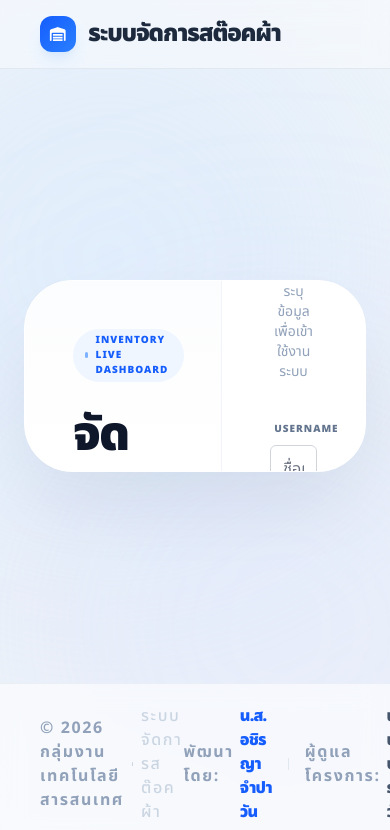
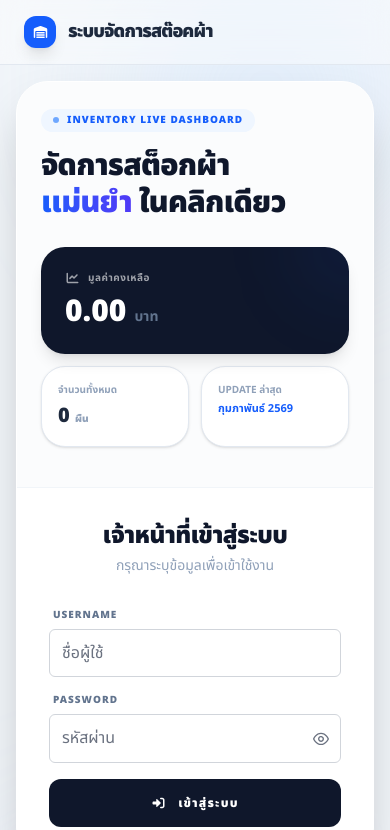
Before and after one commit to haru-1chi/linen-stock, a React (Vite) app in the folder linen_frontend/: page / in a window 390 px wide. Shown: the top 830 px of the page. Built offline with nearby package versions, Linux system fonts and the light colour scheme; no server answers.

Commit message:
Modify responsive home

```diff
--- a/linen_frontend/index.html
+++ b/linen_frontend/index.html
@@ -1,13 +1,16 @@
 <!doctype html>
 <html lang="en">
+
 <head>
   <meta charset="UTF-8" />
   <link rel="icon" type="image/svg+xml" href="/vite.svg" />
   <meta name="viewport" content="width=device-width, initial-scale=1.0" />
-    <title>linen_frontend</title>
+  <title>เว็บจัดการสต๊อคผ้า</title>
 </head>
+
 <body>
   <div id="root"></div>
   <script type="module" src="/src/main.jsx"></script>
 </body>
+
 </html>
--- a/linen_frontend/src/components/Footer.jsx
+++ b/linen_frontend/src/components/Footer.jsx
@@ -2,21 +2,26 @@ import React from "react";
 
 function Footer() {
   return (
-    <footer className="w-full bg-white/60 backdrop-blur-md border-t border-slate-200/60 py-5 px-10 flex justify-between items-center z-20">
-      <div className="flex items-center gap-2 text-md font-bold text-slate-400 uppercase tracking-widest">
+    <footer className="w-full bg-white/60 backdrop-blur-md border-t border-slate-200/60 py-6 md:py-5 px-6 md:px-10 flex flex-col md:flex-row justify-between items-center gap-4 md:gap-0 z-20 shrink-0">
+      {/* ส่วนลิขสิทธิ์ */}
+      <div className="flex flex-col md:flex-row items-center gap-1 md:gap-2 text-sm md:text-md font-bold text-slate-400 uppercase tracking-widest text-center">
         <span>© 2026 กลุ่มงานเทคโนโลยีสารสนเทศ</span>
-        <span className="w-1 h-1 bg-slate-300 rounded-full"></span>
-        <span className="text-slate-300 font-medium">ระบบจัดการสต๊อคผ้า</span>
+        <span className="hidden md:block w-1 h-1 bg-slate-300 rounded-full"></span>
+        <span className="text-slate-400 font-medium">ระบบจัดการสต๊อคผ้า</span>
       </div>
 
-      <div className="flex items-center gap-4 text-md font-black text-slate-500 uppercase tracking-tighter">
+      {/* ส่วนรายชื่อผู้จัดทำ */}
+      <div className="flex flex-col md:flex-row items-center gap-2 md:gap-4 text-sm md:text-md font-black text-slate-500 uppercase tracking-tighter">
         <div className="flex items-center gap-1.5">
-          <span className="text-slate-400 font-bold uppercase tracking-widest">พัฒนาโดย:</span>
+          <span className="text-slate-400 font-bold uppercase tracking-widest text-sm md:text-md">พัฒนาโดย:</span>
           <span className="text-blue-600">น.ส. อชิรญา จำปาวัน</span>
         </div>
-        <div className="w-[1px] h-3 bg-slate-200"></div>
+
+        {/* เส้นแบ่งจะโชว์เฉพาะจอใหญ่ */}
+        <div className="hidden md:block w-[1px] h-3 bg-slate-200"></div>
+
         <div className="flex items-center gap-1.5">
-          <span className="text-slate-400 font-bold uppercase tracking-widest">
+          <span className="text-slate-400 font-bold uppercase tracking-widest text-sm md:text-md">
             ผู้ดูแลโครงการ:</span>
           <span className="text-slate-600">นาย นนท์ บรรณวัตน์</span>
         </div>
--- a/linen_frontend/src/pages/Home.jsx
+++ b/linen_frontend/src/pages/Home.jsx
@@ -1,13 +1,13 @@
 import React, { useState, useEffect } from "react";
-import { Link, useNavigate } from "react-router-dom";
+import { useNavigate } from "react-router-dom";
 import { FontAwesomeIcon } from "@fortawesome/react-fontawesome";
 import {
   faWarehouse,
-  faClipboardList,
-  faChartLine,
   faSignInAlt,
   faSpinner,
-  faChevronDown,
+  faChartLine,
+  faLayerGroup,
+  faClock
 } from "@fortawesome/free-solid-svg-icons";
 
 import { Message } from "primereact/message";
@@ -17,12 +17,9 @@ import { useAuth } from "../contexts/AuthContext";
 
 import Footer from "../components/Footer";
 
-const API_BASE =
-  import.meta.env.VITE_REACT_APP_API || "http://localhost:3000/api";
+const API_BASE = import.meta.env.VITE_REACT_APP_API || "http://localhost:3000/api";
 
 function Home() {
-  const navigate = useNavigate();
-
   const { login } = useAuth();
   const [username, setUsername] = useState("");
   const [password, setPassword] = useState("");
@@ -31,29 +28,21 @@ function Home() {
 
   const [summaryData, setSummaryData] = useState({
     totalValuation: 0,
+    totalItems: 0,
     isLoading: true,
   });
 
   const handleLogin = async () => {
-    // Basic validation
     if (!username || !password) {
       setError("กรุณากรอก username และ password");
       return;
     }
-
     setLoading(true);
     setError("");
-
     try {
       await login(username, password);
     } catch (err) {
-      if (err.message.includes("ไม่พบผู้ใช้งาน")) {
-        setError("ไม่พบผู้ใช้งานนี้ในระบบ");
-      } else if (err.message.includes("รหัสผ่านไม่ถูกต้อง")) {
-        setError("รหัสผ่านไม่ถูกต้อง");
-      } else {
-        setError("เกิดข้อผิดพลาด กรุณาลองใหม่อีกครั้ง");
-      }
+      setError(err.message.includes("ไม่พบผู้ใช้งาน") ? "ไม่พบผู้ใช้งานนี้ในระบบ" : "รหัสผ่านไม่ถูกต้อง");
     } finally {
       setLoading(false);
     }
@@ -64,16 +53,14 @@ function Home() {
     try {
       const response = await fetch(`${API_BASE}/stock/dashboard-summary`);
       const result = await response.json();
-
       if (result.success) {
         setSummaryData({
           totalValuation: result.totalValuation,
-          totalItems: result.totalItems, // เพิ่มบรรทัดนี้
+          totalItems: result.totalItems,
           isLoading: false,
         });
       }
     } catch (err) {
-      console.error("Fetch dashboard error:", err);
       setSummaryData((prev) => ({ ...prev, isLoading: false }));
     }
   };
@@ -83,186 +70,169 @@ function Home() {
   }, []);
 
   const onFormSubmit = (e) => {
-    e.preventDefault(); // สำคัญมาก! กันไม่ให้หน้าเว็บ Refresh
+    e.preventDefault();
     handleLogin();
   };
 
   return (
-    <div className="h-screen w-full flex flex-col bg-slate-100 overflow-hidden relative">
-      {/* Background Decor - นุ่มนวลขึ้น ไม่แย่งสายตา */}
-      <div className="absolute top-[-5%] right-[-5%] w-150 h-150 bg-blue-200/30 rounded-full blur-[120px] z-0"></div>
-      <div className="absolute bottom-[-10%] left-[-5%] w-150 h-150 bg-indigo-200/20 rounded-full blur-[120px] z-0"></div>
+    <div className="min-h-screen w-full flex flex-col bg-slate-100 relative overflow-x-hidden">
+
+      {/* Background Decor */}
+      <div className="absolute top-[-5%] right-[-5%] w-72 h-72 md:w-150 md:h-150 bg-blue-200/30 rounded-full blur-[80px] md:blur-[120px] z-0"></div>
+      <div className="absolute bottom-[-10%] left-[-5%] w-72 h-72 md:w-150 md:h-150 bg-indigo-200/20 rounded-full blur-[80px] md:blur-[120px] z-0"></div>
 
       {/* --- Nav --- */}
-      <nav className="z-20 py-4 px-10 flex justify-between items-center shrink-0 bg-white/40 backdrop-blur-md border-b border-slate-200">
+      <nav className="z-20 py-4 px-6 md:px-10 flex justify-between items-center shrink-0 bg-white/40 backdrop-blur-md border-b border-slate-200">
         <div className="flex items-center gap-3">
-          <div className="w-9 h-9 bg-linear-to-br from-blue-600 to-blue-500 rounded-xl flex items-center justify-center text-white shadow-lg shadow-blue-200/50">
-            <FontAwesomeIcon icon={faWarehouse} size="sm" />
+          <div className="w-8 h-8 md:w-9 md:h-9 bg-blue-600 rounded-xl flex items-center justify-center text-white shadow-lg">
+            <FontAwesomeIcon icon={faWarehouse} size="xs" className="md:text-sm" />
           </div>
-          <span className="text-2xl font-black text-slate-800 tracking-tighter uppercase">
+          <span className="text-lg md:text-2xl font-black text-slate-800 tracking-tighter uppercase">
             ระบบจัดการสต๊อคผ้า
           </span>
         </div>
       </nav>
 
       {/* --- Main Content --- */}
-      <main className="flex-1 flex items-center justify-center p-6 z-10 overflow-hidden">
-        <div className="w-full max-w-6xl aspect-video max-h-165 bg-white border border-white shadow-[0_40px_80px_-15px_rgba(15,23,42,0.08)] rounded-[3rem] flex overflow-hidden">
+      <main className="flex-1 flex items-center justify-center p-4 md:p-10 z-10">
+        <div className="w-full max-w-6xl bg-white border border-white shadow-2xl rounded-[2rem] md:rounded-[3rem] flex flex-col lg:flex-row overflow-hidden">
+
           {/* Left: Summary Panel */}
-          <div className="w-[58%] p-12 flex flex-col bg-linear-to-b from-slate-50/50 to-white border-r border-slate-100">
-            <div className="mb-5">
-              <div className="inline-flex items-center gap-2 px-3 py-1 rounded-full bg-blue-50 text-blue-600 text-[10px] font-black tracking-widest uppercase mb-6">
+          <div className="w-full lg:w-[58%] p-6 md:p-12 flex flex-col bg-slate-50/50 border-b lg:border-b-0 lg:border-r border-slate-100">
+            <div className="mb-6">
+              <div className="inline-flex items-center gap-2 px-3 py-1 rounded-full bg-blue-50 text-blue-600 text-[10px] font-black tracking-widest uppercase mb-4">
                 <span className="w-1.5 h-1.5 rounded-full bg-blue-500 animate-pulse"></span>
                 Inventory Live Dashboard
               </div>
-              <h1 className="text-5xl font-black text-slate-900 leading-tight tracking-tight">
+              <h1 className="text-3xl md:text-5xl font-black text-slate-900 leading-tight tracking-tight">
                 จัดการสต็อกผ้า <br />
-                <span className="bg-linear-to-r from-blue-600 to-indigo-600 bg-clip-text text-transparent">
-                  แม่นยำ
-                </span>{" "}
-                ในคลิกเดียว
+                <span className="bg-gradient-to-r from-blue-600 to-indigo-600 bg-clip-text text-transparent">แม่นยำ</span> ในคลิกเดียว
               </h1>
             </div>
 
-            <div className="space-y-5">
-              {/* Main Highlight Card */}
-              <div className="p-10 rounded-[3rem] bg-slate-900 text-white shadow-2xl shadow-blue-900/20 relative overflow-hidden group">
+            {/* --- Dashboard UI --- */}
+            <div className="space-y-4 md:space-y-0">
+
+              {/* MOBILE ONLY: Split Cards */}
+              <div className="md:hidden space-y-3">
+                {/* Primary Card: Valuation */}
+                <div className="p-6 rounded-3xl bg-slate-900 text-white shadow-lg relative overflow-hidden">
                   <div className="relative z-10">
-                  <div className="flex items-center gap-2 mb-4">
-                    <div className="w-8 h-8 rounded-full bg-blue-500/20 flex items-center justify-center">
-                      <FontAwesomeIcon
-                        icon={faChartLine}
-                        className="text-blue-400 text-xs"
-                      />
+                    <div className="flex items-center gap-2 mb-2 opacity-60">
+                      <FontAwesomeIcon icon={faChartLine} size="xs" />
+                      <span className="text-[10px] font-bold uppercase tracking-wider">มูลค่าคงเหลือ</span>
                     </div>
-                    <p className="text-lg font-bold text-slate-400 uppercase tracking-[0.1em]">
-                      มูลค่าคงเหลือในคลัง
+                    <div className="flex items-baseline gap-2">
+                      <span className="text-3xl font-black">
+                        {summaryData.isLoading ? <FontAwesomeIcon icon={faSpinner} spin /> : summaryData.totalValuation?.toLocaleString(undefined, { minimumFractionDigits: 2 })}
+                      </span>
+                      <span className="text-sm font-bold text-slate-500">บาท</span>
+                    </div>
+                  </div>
+                  <div className="absolute top-0 right-0 w-24 h-24 bg-blue-600/10 rounded-full blur-2xl -translate-y-1/2 translate-x-1/2"></div>
+                </div>
+
+                {/* Secondary Card: Items & Update */}
+                <div className="grid grid-cols-2 gap-3">
+                  <div className="p-4 rounded-3xl bg-white border border-slate-200 shadow-sm">
+                    <p className="text-[10px] text-slate-400 font-bold uppercase mb-1">จำนวนทั้งหมด</p>
+                    <p className="text-xl font-black text-slate-800">
+                      {summaryData.totalItems?.toLocaleString() || "0"} <span className="text-[10px] text-slate-400">ผืน</span>
                     </p>
                   </div>
-
-                  <div className="flex items-baseline gap-3">
-                    <p className="text-7xl font-black tracking-tighter">
-                      {summaryData.isLoading ? (
-                        <FontAwesomeIcon
-                          icon={faSpinner}
-                          spin
-                          className="text-slate-700 text-5xl"
-                        />
-                      ) : (
-                        summaryData.totalValuation?.toLocaleString(undefined, {
-                          minimumFractionDigits: 2,
-                          maximumFractionDigits: 2,
-                        })
-                      )}
-                    </p>
-                    <span className="text-2xl font-bold text-slate-500">
-                      บาท
-                    </span>
-                  </div>
-
-                  <div className="mt-8 pt-6 border-t border-slate-800 flex justify-between items-center">
-                    <div className="flex gap-4">
-                      <div>
-                        <p className="text-md text-slate-500 uppercase font-bold tracking-tighter">
-                          จำนวนผ้าทั้งหมด
-                        </p>
-                        <p className="text-3xl font-bold text-slate-200">
-                          {summaryData.totalItems?.toLocaleString() || "0"}{" "}
-                          <span className="text-[10px] text-slate-500">
-                            ผืน
-                          </span>
-                        </p>
-                      </div>
-                    </div>
-                    <div className="text-right">
-                      <p className="text-sm text-slate-500 font-bold uppercase tracking-widest">
-                        Update ล่าสุด
-                      </p>
-                      <p className="text-sm text-blue-400 font-medium">
-                        {new Date().toLocaleDateString("th-TH", {
-                          month: "long",
-                          year: "numeric",
-                        })}
+                  <div className="p-4 rounded-3xl bg-white border border-slate-200 shadow-sm">
+                    <p className="text-[10px] text-slate-400 font-bold uppercase mb-1">Update ล่าสุด</p>
+                    <p className="text-[11px] font-bold text-blue-600 leading-tight">
+                      {new Date().toLocaleDateString("th-TH", { month: "long", year: "numeric" })}
                     </p>
                   </div>
                 </div>
               </div>
 
-                {/* Decorative Circles */}
-                <div className="absolute top-0 right-0 w-64 h-64 bg-blue-600/10 rounded-full blur-3xl -translate-y-1/2 translate-x-1/2"></div>
-                <div className="absolute bottom-0 left-0 w-40 h-40 bg-indigo-500/5 rounded-full blur-2xl translate-y-1/2 -translate-x-1/4"></div>
+              {/* DESKTOP ONLY: Original Style Card */}
+              <div className="hidden md:block p-10 rounded-[3rem] bg-slate-900 text-white shadow-xl relative overflow-hidden">
+                <div className="relative z-10">
+                  <div className="flex items-center gap-2 mb-4">
+                    <FontAwesomeIcon icon={faChartLine} className="text-blue-400 text-xs" />
+                    <p className="text-lg font-bold text-slate-400 uppercase tracking-widest">มูลค่าคงเหลือในคลัง</p>
+                  </div>
+
+                  <div className="flex items-baseline gap-2">
+                    <p className="text-7xl font-black tracking-tighter">
+                      {summaryData.isLoading ? <FontAwesomeIcon icon={faSpinner} spin className="text-3xl" /> :
+                        summaryData.totalValuation?.toLocaleString(undefined, { minimumFractionDigits: 2 })}
+                    </p>
+                    <span className="text-2xl font-bold text-slate-500">บาท</span>
+                  </div>
+
+                  <div className="mt-8 pt-6 border-t border-slate-800 flex justify-between items-center gap-4">
+                    <div>
+                      <p className="text-xs text-slate-500 uppercase font-bold">จำนวนผ้าทั้งหมด</p>
+                      <p className="text-2xl font-bold text-slate-200">
+                        {summaryData.totalItems?.toLocaleString() || "0"} <span className="text-[10px] text-slate-500">ผืน</span>
+                      </p>
+                    </div>
+                    <div className="text-right">
+                      <p className="text-[10px] text-slate-500 font-bold uppercase tracking-widest">Update ล่าสุด</p>
+                      <p className="text-xs text-blue-400 font-medium">
+                        {new Date().toLocaleDateString("th-TH", { month: "long", year: "numeric" })}
+                      </p>
                     </div>
                   </div>
-            <p className="text-md text-slate-400 font-bold italic opacity-60"></p>
+                </div>
+                <div className="absolute top-0 right-0 w-32 h-32 bg-blue-600/10 rounded-full blur-2xl -translate-y-1/2 translate-x-1/2"></div>
+              </div>
+
+            </div>
           </div>
 
           {/* Right: Login Form */}
-          <div className="w-[42%] bg-white p-12 flex items-center justify-center">
+          <div className="w-full lg:w-[42%] bg-white p-8 md:p-12 flex items-center justify-center">
             <div className="w-full max-w-[320px]">
-              <div className="mb-10 text-center md:text-left">
-                <h2 className="text-3xl font-black text-slate-900 tracking-tight">
-                  เจ้าหน้าที่เข้าสู่ระบบ
-                </h2>
-                <p className="text-slate-400 text-sm mt-1">
-                  กรุณาระบุข้อมูลเพื่อเข้าใช้งานระบบ
-                </p>
+              <div className="mb-8 text-center lg:text-left">
+                <h2 className="text-2xl md:text-3xl font-black text-slate-900 tracking-tight">เจ้าหน้าที่เข้าสู่ระบบ</h2>
+                <p className="text-slate-400 text-sm mt-1">กรุณาระบุข้อมูลเพื่อเข้าใช้งาน</p>
               </div>
-              <form onSubmit={onFormSubmit}>
-                <div className="space-y-5">
-                  <div className="flex flex-col gap-2">
-                    <label className="text-[10px] font-black text-slate-500 uppercase tracking-widest ml-1">
-                      Username
-                    </label>
+              <form onSubmit={onFormSubmit} className="space-y-4">
+                <div className="flex flex-col gap-1.5">
+                  <label className="text-[10px] font-black text-slate-500 uppercase tracking-widest ml-1">Username</label>
                   <InputText
                     value={username}
                     onChange={(e) => setUsername(e.target.value)}
                     placeholder="ชื่อผู้ใช้"
-                      className="p-4 rounded-2xl border-slate-200 bg-slate-50 text-sm focus:ring-4 focus:ring-blue-100 transition-all outline-hidden w-full"
+                    className="p-3 md:p-4 rounded-xl md:rounded-2xl border-slate-200 bg-slate-50 text-sm w-full"
                   />
                 </div>
 
-                  <div className="flex flex-col gap-2">
-                    <label className="text-[10px] font-black text-slate-500 uppercase tracking-widest ml-1">
-                      Password
-                    </label>
+                <div className="flex flex-col gap-1.5">
+                  <label className="text-[10px] font-black text-slate-500 uppercase tracking-widest ml-1">Password</label>
                   <Password
                     value={password}
                     onChange={(e) => setPassword(e.target.value)}
                     toggleMask
                     feedback={false}
                     placeholder="รหัสผ่าน"
-                      inputClassName="p-4 rounded-2xl border-slate-200 bg-slate-50 text-sm focus:ring-4 focus:ring-blue-100 transition-all w-full outline-hidden"
+                    inputClassName="p-3 md:p-4 rounded-xl md:rounded-2xl border-slate-200 bg-slate-50 text-sm w-full"
                     className="w-full"
                   />
                 </div>
 
-                  {error && (
-                    <Message
-                      severity="error"
-                      text={error}
-                      className="w-full justify-start text-[11px] border-none bg-red-50 text-red-500 rounded-xl"
-                    />
-                  )}
+                {error && <Message severity="error" text={error} className="w-full justify-start text-[11px] bg-red-50 text-red-500 border-none" />}
 
                 <button
                   type="submit"
-                    className="w-full py-4.5 bg-slate-900 hover:bg-blue-600 text-white rounded-2xl font-black text-xs uppercase tracking-widest transition-all shadow-lg active:scale-95 flex justify-center items-center gap-3 mt-4"
+                  disabled={loading}
+                  className="w-full py-4 bg-slate-900 hover:bg-blue-600 text-white rounded-xl md:rounded-2xl font-black text-xs uppercase tracking-widest transition-all active:scale-95 flex justify-center items-center gap-3 mt-2"
                 >
-                    {loading ? (
-                      <FontAwesomeIcon icon={faSpinner} spin />
-                    ) : (
-                      <FontAwesomeIcon icon={faSignInAlt} />
-                    )}
+                  {loading ? <FontAwesomeIcon icon={faSpinner} spin /> : <FontAwesomeIcon icon={faSignInAlt} />}
                   เข้าสู่ระบบ
                 </button>
-                </div>
               </form>
             </div>
           </div>
         </div>
       </main>
 
-      {/* --- Footer --- */}
       <Footer />
     </div>
   );
```
Lines whose indentation alone changed are shown as unchanged.
